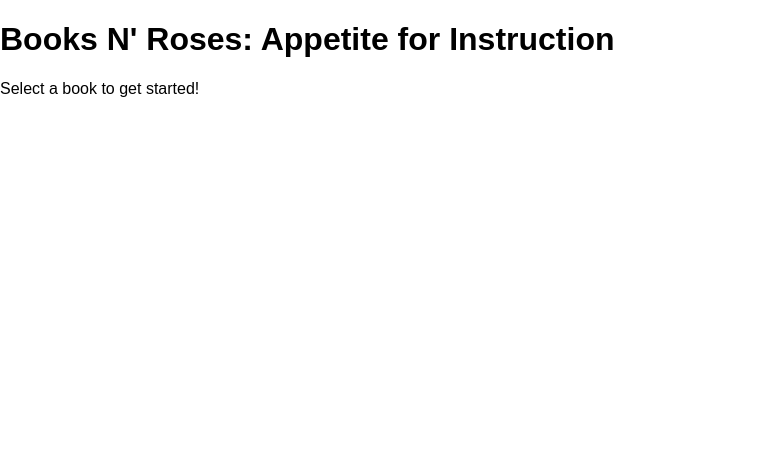
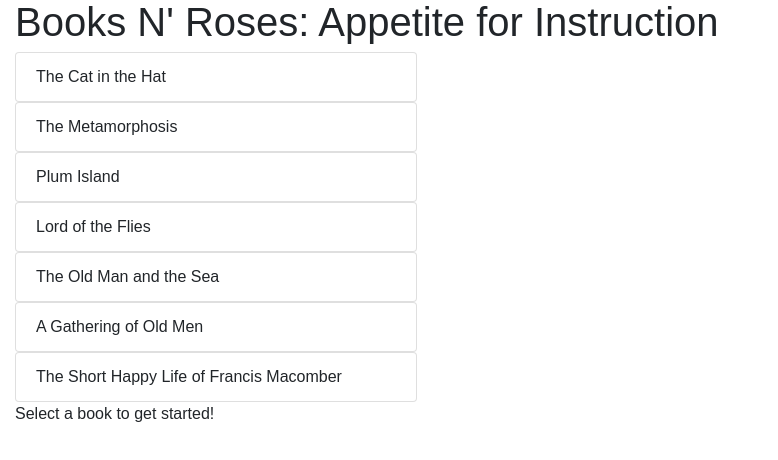
Before and after one commit to bpriode/redux-book-list, a React app: page / in a window 1280 px wide. Shown: the whole page, without its empty margins (0-778 px from the left). Built offline with nearby package versions, Linux system fonts and the light colour scheme.

Commit message:
onClick working

```diff
--- a/package.json
+++ b/package.json
@@ -6,6 +6,7 @@
     "react": "^16.0.0",
     "react-dom": "^16.0.0",
     "react-redux": "^5.0.6",
+    "react-router-dom": "^4.2.2",
     "react-scripts": "1.0.13",
     "redux": "^3.7.2"
   },
--- a/public/index.html
+++ b/public/index.html
@@ -10,6 +10,7 @@
     -->
     <link rel="manifest" href="%PUBLIC_URL%/manifest.json">
     <link rel="shortcut icon" href="%PUBLIC_URL%/favicon.ico">
+    <link rel="stylesheet" href="https://maxcdn.bootstrapcdn.com/bootstrap/4.0.0-beta/css/bootstrap.min.css" integrity="sha384-/Y6pD6FV/Vv2HJnA6t+vslU6fwYXjCFtcEpHbNJ0lyAFsXTsjBbfaDjzALeQsN6M" crossorigin="anonymous">
     <!--
       Notice the use of %PUBLIC_URL% in the tags above.
       It will be replaced with the URL of the `public` folder during the build.
@@ -25,7 +26,7 @@
     <noscript>
       You need to enable JavaScript to run this app.
     </noscript>
-    <div id="root"></div>
+    <div className="container-fluid" id="root"></div>
     <!--
       This HTML file is a template.
       If you open it directly in the browser, you will see an empty page.
--- a/src/actions/index.js
+++ b/src/actions/index.js
@@ -2,6 +2,8 @@
 export function selectBook(book) {
 
   return {
+    type:'BOOK_SELECTED',
+    payload: book
     //You should create a Type and Payload for your Action here
   };
 }
--- a/src/components/App.js
+++ b/src/components/App.js
@@ -7,7 +7,7 @@ import BookDetail from '../containers/BookDetail';
 class App extends Component {
     render() {
         return (
-            <div className="row">
+            <div className="container-fluid">
                 <h1>Books N' Roses: Appetite for Instruction</h1>
                 <BookList/>
                 <BookDetail/>
--- a/src/containers/BookList.js
+++ b/src/containers/BookList.js
@@ -10,22 +10,20 @@ class BookList extends Component {
   render() {
 
     //must create a map function here to return the following:
-
-
-    // ******************
-    //
-    //     <li
-    //       key={book.id}
-    //       onClick={() => this.props.selectBook(book)}
-    //       className="list-group-item">{book.title}</li>
-    //
-    // ******************
-
+      let bookData = this.props.books.map((book) => {
     return (
       <ul className="list-group col-sm-4">
-        {/* return your mapped array list items here */}
+        <li key={book.id}
+            onClick={() => this.props.selectBook(book)}
+           className="list-group-item">{book.title}</li>
       </ul>
     );
+  })
+  return (
+    <div>
+    {bookData}
+    </div>
+    )
   }
 }
 
```
Also changed, not shown: 1 other file.
